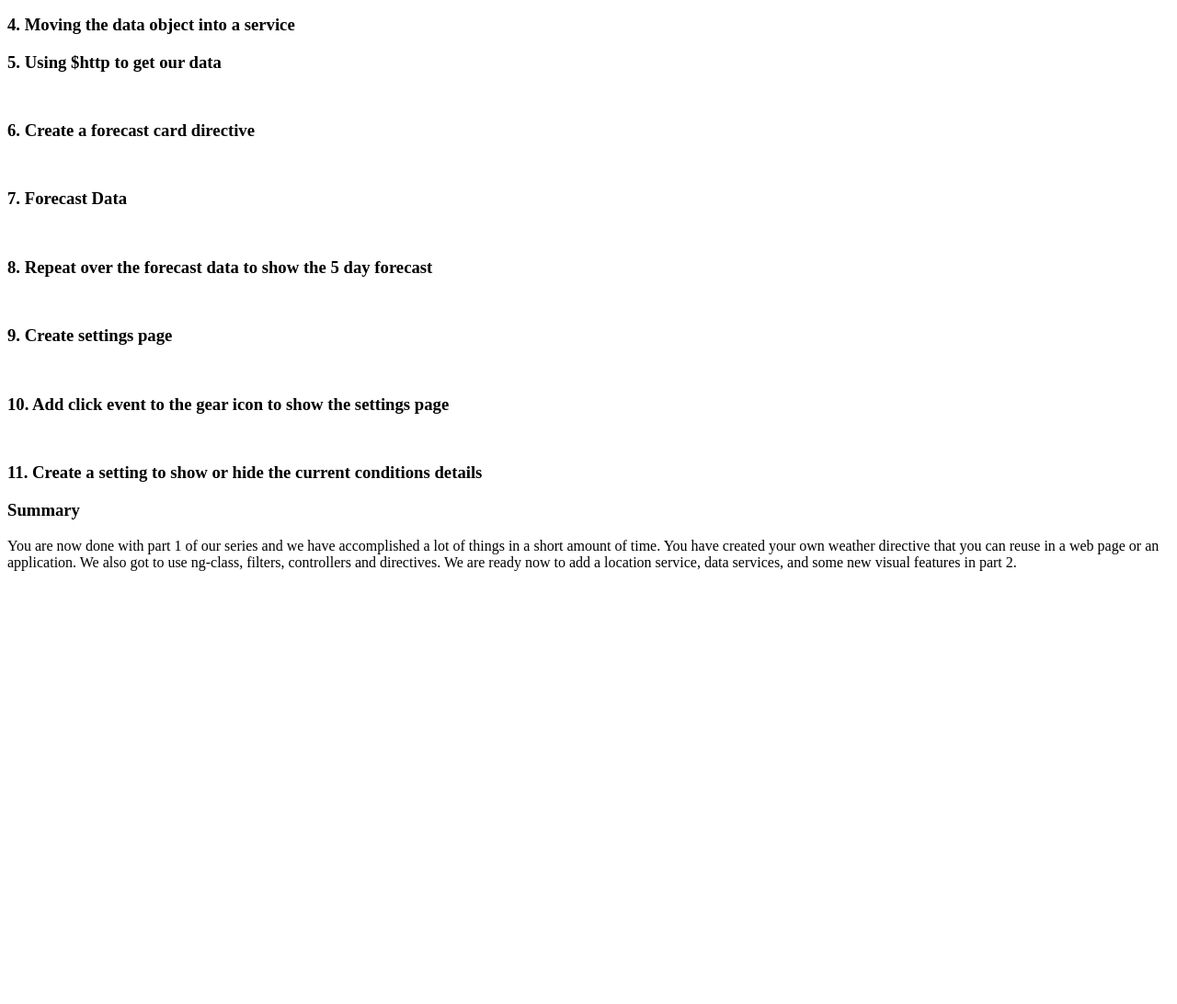
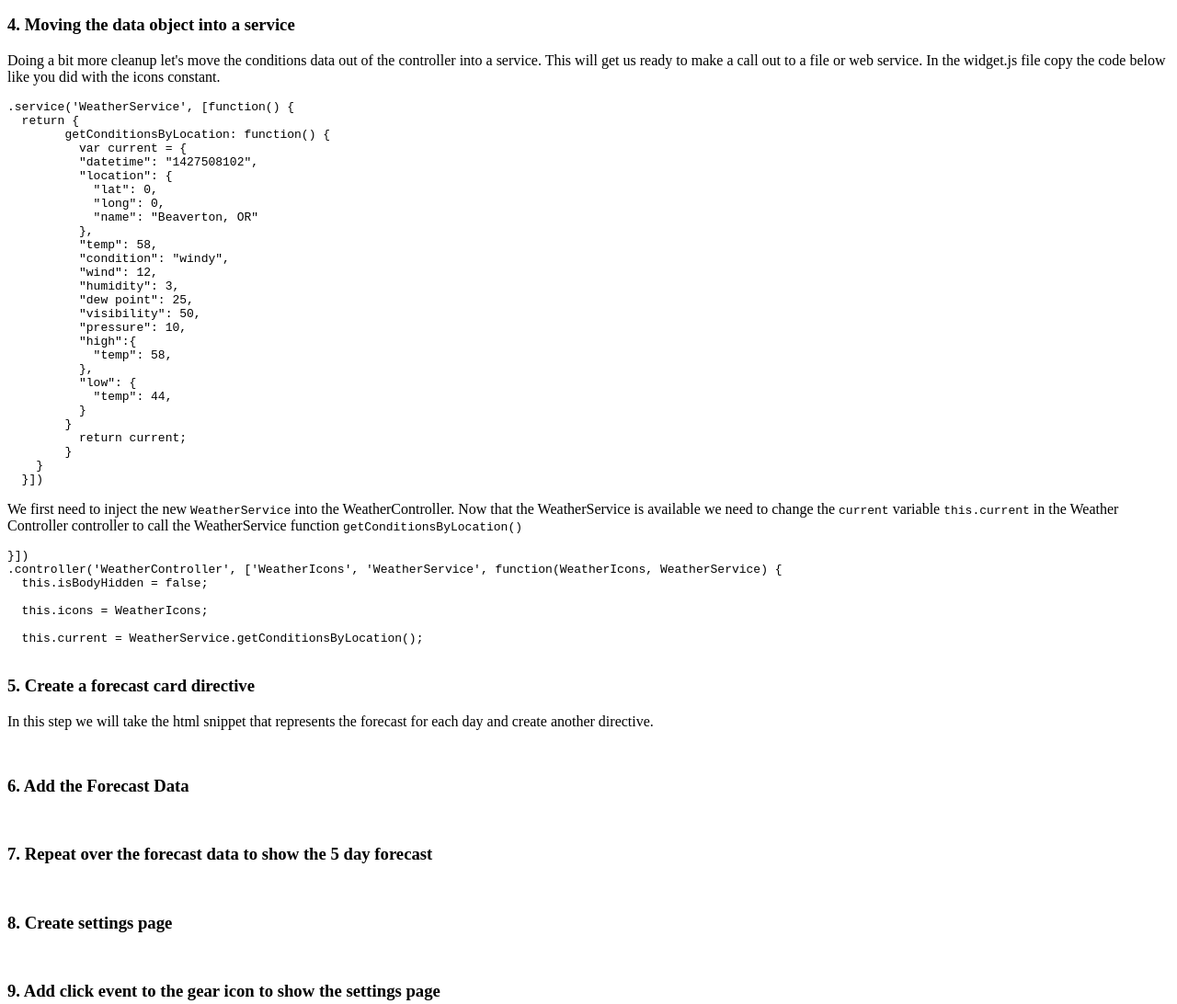
Before and after one commit to ngpdx/codingnight, a plain HTML site: page day3/index.html in a window 1280 px wide. Shown: the part 2063-3155 px from the top of the page at 92% size. Before the commit the page ends 2700 px from the top, so only its background shows below. Drawn offline with Linux system fonts and the light colour scheme.

Commit message:
new steps

```diff
--- a/day3/index.html
+++ b/day3/index.html
@@ -126,25 +126,57 @@
                     </pre>
                     <h3 class="full-width">4. Moving the data object into a service</h3>
                     <p>
+                        Doing a bit more cleanup let's move the conditions data out of the controller into a service.  This will get us ready to make a call out to a file or web service.  In the widget.js file
+                        copy the code below like you did with the icons constant.
                     </p>
 <pre class="prettyprint" lang="javascript">
+.service('WeatherService', [function() {
+  return {
+        getConditionsByLocation: function() {
+          var current = {
+          "datetime": "1427508102",
+          "location": {
+            "lat": 0,
+            "long": 0,
+            "name": "Beaverton, OR"
+          },
+          "temp": 58,
+          "condition": "windy",
+          "wind": 12,
+          "humidity": 3,
+          "dew point": 25,
+          "visibility": 50,
+          "pressure": 10,
+          "high":{
+            "temp": 58,
+          },
+          "low": {
+            "temp": 44,
+          }
+        }
+          return current;
+        }
+    }
+  }])
 </pre>
-                    <h3 class="full-width">5. Using $http to get our data</h3>
-                    <!--
-                      Explain dependency inject verrrryyy briefly
-                    -->
+                    <p>We first need to inject the new <code>WeatherService</code> into the WeatherController.  Now that the WeatherService is available we need to change the <code>current</code> variable <code>this.current</code> in the Weather Controller controller to call the WeatherService function <code>getConditionsByLocation()</code></p>
+                    <pre>
+}])
+.controller('WeatherController', ['WeatherIcons', 'WeatherService', function(WeatherIcons, WeatherService) {
+  this.isBodyHidden = false;
+
+  this.icons = WeatherIcons;
+
+  this.current = WeatherService.getConditionsByLocation();
+                    </pre>
+                    <h3 class="full-width">5. Create a forecast card directive</h3>
                     <p>
-                    </p>
-<pre class="prettyprint" lang="javascript">
-
-</pre>
-                    <h3 class="full-width">6. Create a forecast card directive</h3>
-                    <p>
+                        In this step we will take the html snippet that represents the forecast for each day and create another directive.
                     </p>
 <pre class="prettyprint" lang="html">
 
 </pre>
-                    <h3 class="full-width">7. Forecast Data</h3>
+                    <h3 class="full-width">6. Add the Forecast Data</h3>
                     <p>
 
                     </p>
@@ -152,26 +184,26 @@
 
 </pre>
 
-                    <h3 class="full-width">8. Repeat over the forecast data to show the 5 day forecast</h3>
+                    <h3 class="full-width">7. Repeat over the forecast data to show the 5 day forecast</h3>
 
                     <p>
                     </p>
 <pre>
 
 </pre>
-                    <h3 class="full-width">9. Create settings page</h3>
+                    <h3 class="full-width">8. Create settings page</h3>
                     <p>
                     </p>
 <pre class="prettyprint" lang="javascript">
 
 </pre>
-                    <h3 class="full-width">10. Add click event to the gear icon to show the settings page</h3>
+                    <h3 class="full-width">9. Add click event to the gear icon to show the settings page</h3>
                     <p>
                     </p>
 <pre class="prettyprint" lang="html">
 
 </pre>
-                    <h3 class="full-width">11. Create a setting to show or hide the current conditions details</h3>
+                    <h3 class="full-width">10. Create a setting to show or hide the current conditions details</h3>
                     <p></p>
                     <pre></pre>
 
@@ -181,5 +213,6 @@
                     </p>
                 </div>
             </div>
+        </div>
 </body>
 </html>
```
